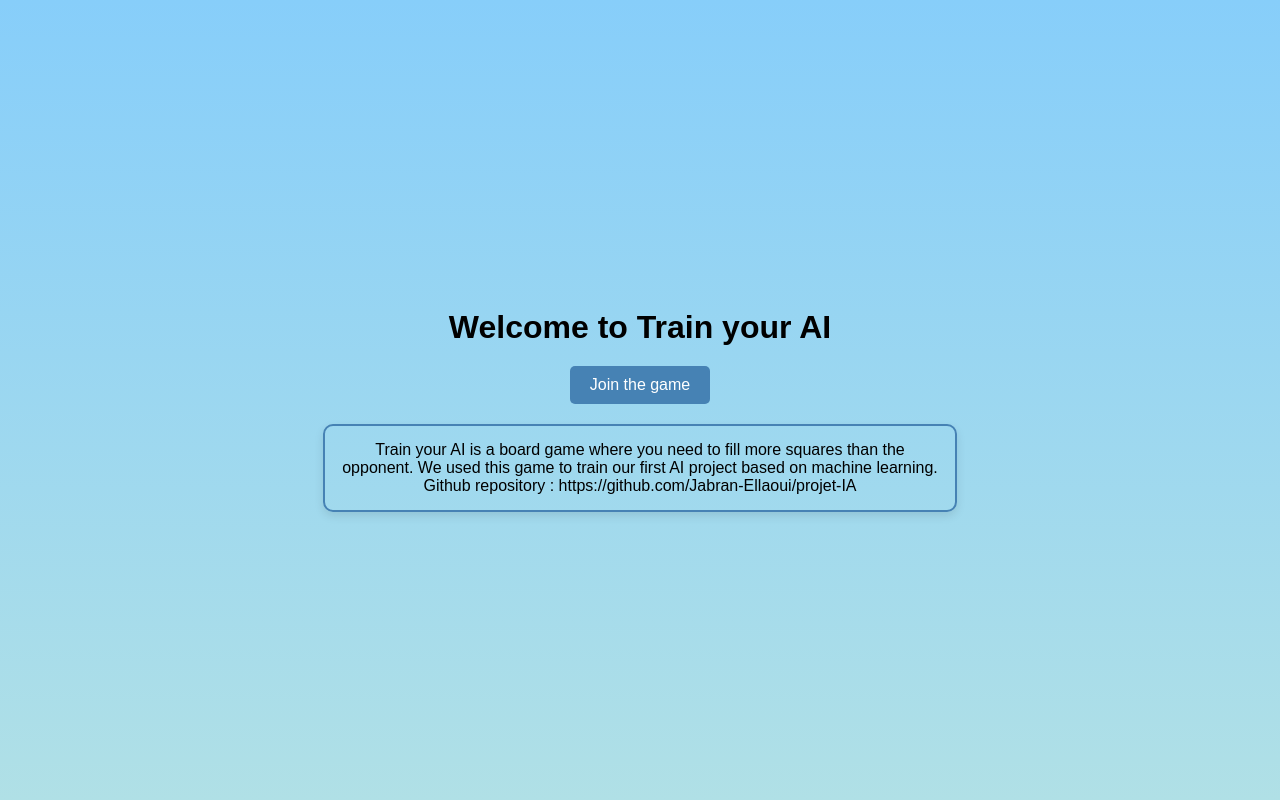
After one commit to Jabran-Ellaoui/projet-IA, a Flask app: template myApp/templates/index.html in a window 1280 px wide. The commit adds this page. Run offline with Flask 3, Linux system fonts and the light colour scheme; the template is opened without the code that fills it, so the values that code supplies are empty.

Commit message:
Added CSS files + design modifications
Added 2 CSS files for main page + game page

Translation to English

Added quick introduction of the project

```diff
--- /dev/null
+++ b/myApp/templates/index.html
@@ -0,0 +1,17 @@
+<!DOCTYPE html>
+<html lang="fr">
+<head>
+    <meta charset="UTF-8">
+    <meta name="viewport" content="width=device-width, initial-scale=1.0">
+    <link rel="stylesheet" href="styles/webstyle.css">
+    <title>Game</title>
+</head>
+<body>
+    <h1>Welcome to Train your AI</h1>
+    <button onclick="window.location.href='game.html'">Join the game</button>
+    <div class="introduction">
+        Train your AI is a board game where you need to fill more squares than the opponent. We used this game to train our first AI project based on machine learning.
+        Github repository : https://github.com/Jabran-Ellaoui/projet-IA
+    </div>
+</body>
+</html>
--- /dev/null
+++ b/myApp/templates/styles/webstyle.css
@@ -0,0 +1,47 @@
+/* styles/webstyle.css */
+body
+{
+    display: flex;
+    flex-direction: column;
+    justify-content: center;
+    align-items: center;
+    height: 100vh;
+    margin: 0;
+    background: linear-gradient(to bottom, #87CEFA, #B0E0E6); /* Dégradé bleu ciel */
+    font-family: Arial, sans-serif; /* Police de caractères */
+}
+
+h1
+{
+    text-align: center; /* Centrer le titre */
+    margin-bottom: 20px; /* Espace en dessous du titre */
+}
+
+button
+{
+    padding: 10px 20px; /* Padding du bouton */
+    font-size: 16px; /* Taille de police du bouton */
+    cursor: pointer; /* Curseur pointer sur le bouton */
+    border: none; /* Pas de bordure */
+    border-radius: 5px; /* Coins arrondis */
+    background-color: #4682B4; /* Couleur de fond du bouton */
+    color: white; /* Couleur du texte du bouton */
+    transition: background-color 0.3s; /* Transition pour le survol */
+}
+
+button:hover
+{
+    background-color: #4169E1; /* Couleur au survol */
+}
+
+.introduction
+{
+    margin-top: 20px; /* Espace au-dessus de l'explication */
+    text-align: center; /* Centrer le texte d'explication */
+    max-width: 600px; /* Largeur maximale de l'explication */
+    padding: 15px; /* Espacement interne */
+    border: 2px solid #4682B4; /* Bordure du bloc */
+    border-radius: 10px; /* Coins arrondis du bloc */
+    background-color: transparent; /* Couleur de fond du bloc */
+    box-shadow: 0 4px 10px rgba(0, 0, 0, 0.1); /* Ombre du bloc */
+}
```
Also changed, not shown: myApp/templates/game.html (renamed from myApp/templates/jeu.html, +2 -21 lines), myApp/templates/oui.html (deleted, +0 -12 lines), myApp/templates/styles/gamestyle.css (added, +24 -0 lines).
